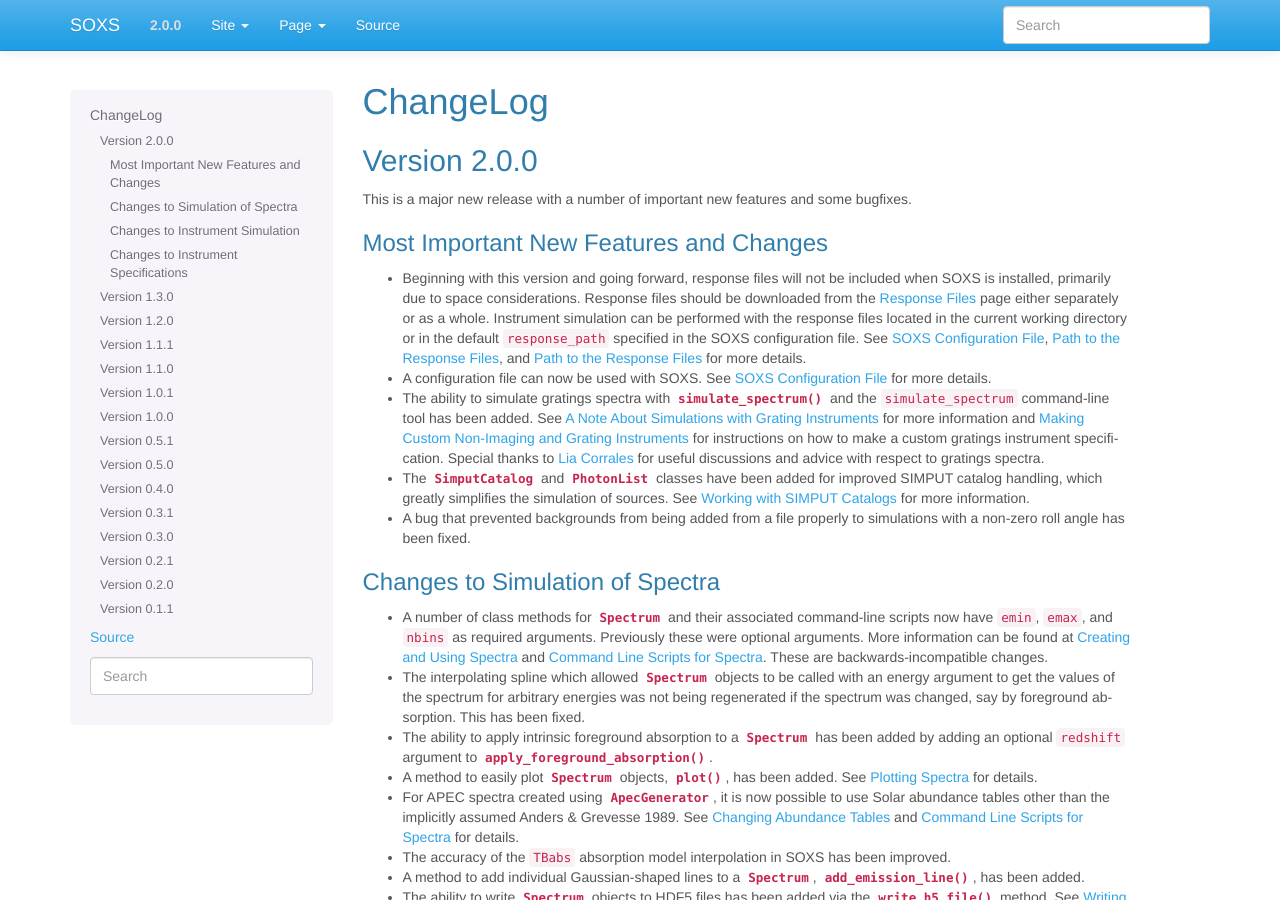
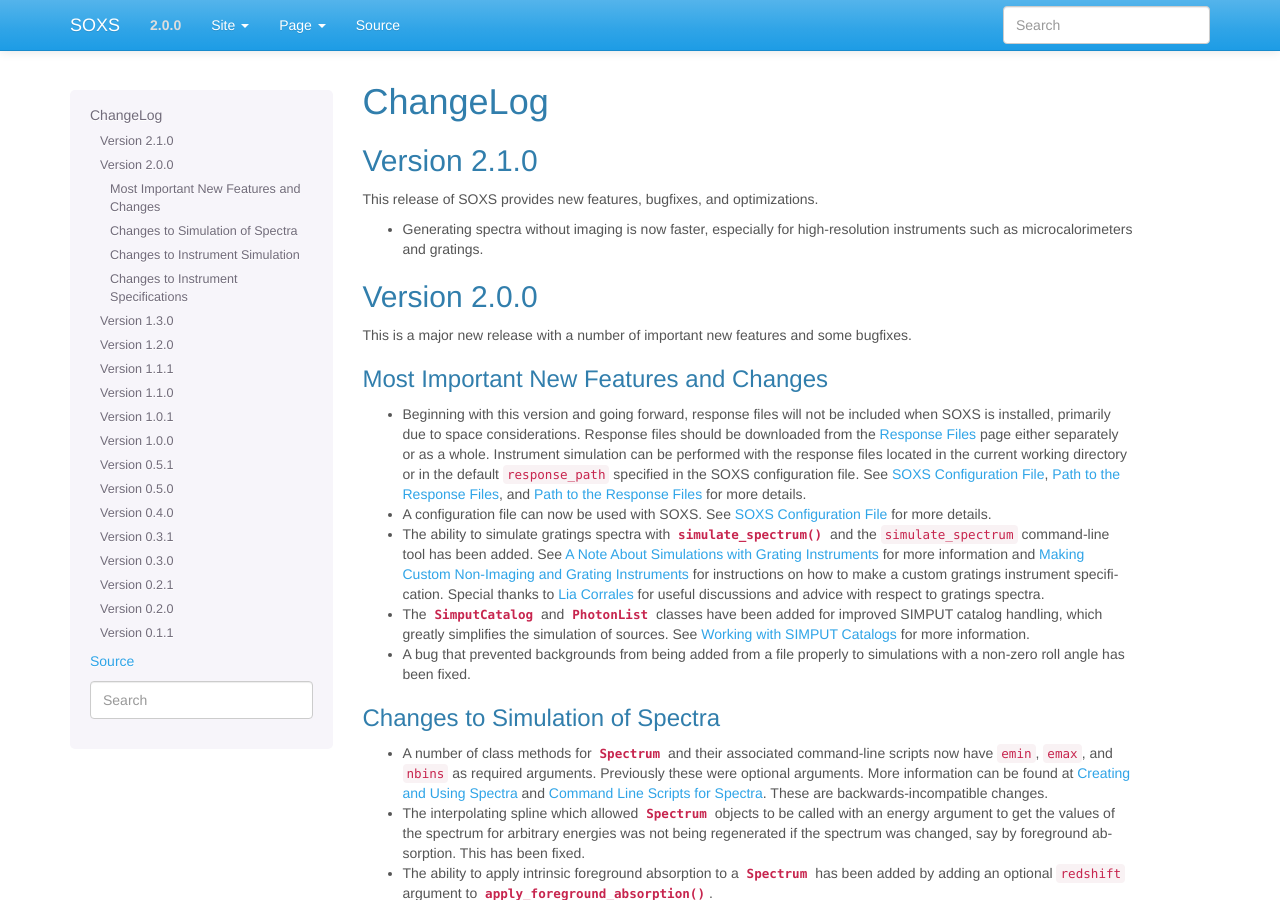
Before and after one commit to lynx-x-ray-observatory/soxs, a Sphinx documentation site: the page built from doc/source/changelog.rst, in a window 1280 px wide and 900 px high. Built offline with Sphinx 7.4.7, drawn with Linux system fonts in a browser that asks for light colours.

Commit message:
Add a note about speeding up spectral generation

```diff
--- a/doc/source/changelog.rst
+++ b/doc/source/changelog.rst
@@ -2,6 +2,14 @@
 
 ChangeLog
 =========
+
+Version 2.1.0
+-------------
+
+This release of SOXS provides new features, bugfixes, and optimizations.
+
+* Generating spectra without imaging is now faster, especially for high-resolution
+  instruments such as microcalorimeters and gratings.
 
 Version 2.0.0
 -------------
```
